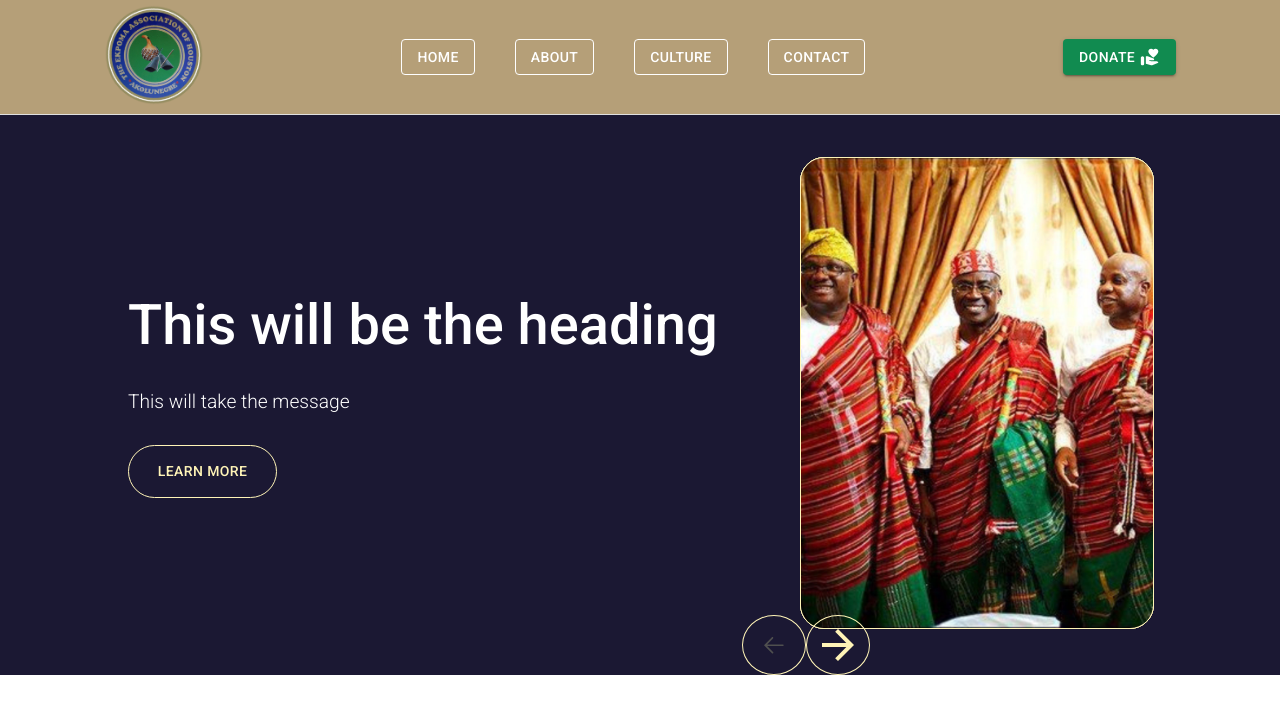
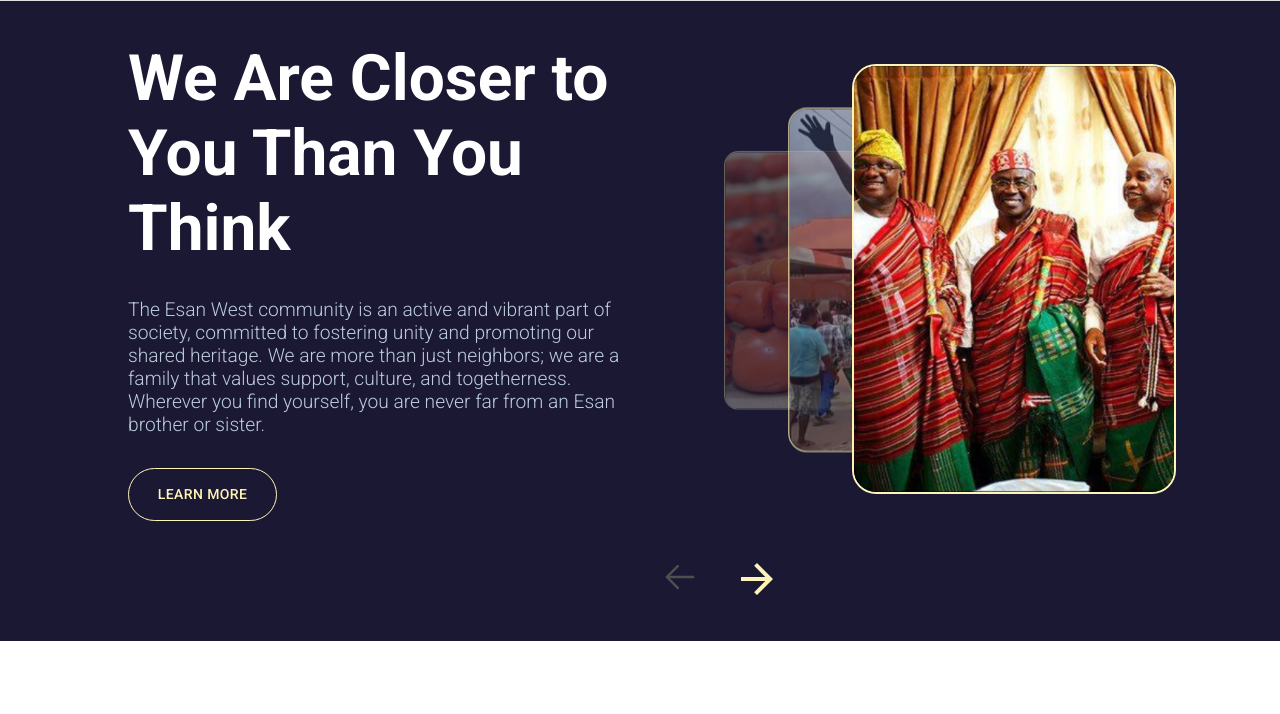
Before and after one commit to blessedjoe2000/ekpomaassociation, a Next.js app: page / in a window 1280 px wide. Shown: the top 714 px of the page. Built offline with nearby package versions, Linux system fonts and the light colour scheme.

Commit message:
carousal completed

```diff
--- a/app/globals.css
+++ b/app/globals.css
@@ -6,6 +6,14 @@
 body {
   margin: 0;
   font-family: "Roboto", sans-serif;
+}
+
+h1,
+h2,
+h3,
+p {
+  margin: 0;
+  padding: 0;
 }
 
 nav {
@@ -20,11 +28,34 @@ a {
   text-decoration: none;
 }
 
+.carousal-first-img {
+  z-index: 2;
+  width: 20rem;
+  height: auto;
+  position: absolute;
+}
+.carousal-second-img {
+  z-index: 1;
+  width: 20rem;
+  height: auto;
+  position: absolute;
+}
+.carousal-third-img {
+  z-index: 0;
+  width: 20rem;
+  height: auto;
+  position: absolute;
+}
+
 .firstImg,
 .secondImg,
 .thirdImg {
   border-radius: 1.5rem;
-  border: 1px solid #fff4b7;
-  width: 22rem;
+  border: 2px solid #fff4b7;
+  width: 20rem;
   height: auto;
 }
+
+.disabled-img {
+  margin: 5px 20px 5px 5px;
+}
--- a/app/layout.js
+++ b/app/layout.js
@@ -1,6 +1,5 @@
 import Navbar from "@/components/Navbar";
 import "./globals.css";
-import Script from "next/script";
 
 export const metadata = {
   title: "Ekpoma Association of Houston",
@@ -12,7 +11,7 @@ export default function RootLayout({ children }) {
   return (
     <html lang="en">
       <body>
-        <Navbar />
+        {/* <Navbar /> */}
         {children}
       </body>
     </html>
--- a/components/Carousal/index.jsx
+++ b/components/Carousal/index.jsx
@@ -1,6 +1,8 @@
 "use client";
 
 import { Box } from "@mui/system";
+import { easeInOut, motion } from "framer-motion";
+import { useState } from "react";
 import imageOne from "../../public/images/carousal/eahimage1.jpg";
 import imageTwo from "../../public/images/carousal/eahimage2.jpg";
 import imageThree from "../../public/images/carousal/eahimage3.jpg";
@@ -23,57 +25,157 @@ import {
   CarousalThirdImage,
   CarousalTitleContainer,
 } from "./styles";
+import Link from "next/link";
 
 export default function Carousal() {
+  const [activeIndex, setActiveIndex] = useState(0);
+  const [transitionDirection, setTransitionDirection] = useState("next");
+
+  const handleNextClick = () => {
+    setTransitionDirection("next");
+    setActiveIndex((prevIndex) =>
+      prevIndex === 2 ? prevIndex : prevIndex + 1
+    );
+  };
+
+  const handlePreviousClick = () => {
+    setTransitionDirection("previous");
+    setActiveIndex((prevIndex) =>
+      prevIndex === 0 ? prevIndex : prevIndex - 1
+    );
+  };
+
+  const carousalContent = [
+    {
+      title: "We Are Closer to You Than You Think",
+      description:
+        "The Esan West community is an active and vibrant part of society, committed to fostering unity and promoting our shared heritage. We are more than just neighbors; we are a family that values support, culture, and togetherness. Wherever you find yourself, you are never far from an Esan brother or sister.",
+      link: "/",
+    },
+    {
+      title: "Honoring an Icon: Ambrose Alli",
+      description:
+        "Prof. Ambrose Alli, a revered son of Esan West, was a trailblazing leader and the first civilian governor of the old Bendel State. His tireless efforts in expanding access to education, healthcare, and infrastructure have left an indelible mark on our history. We proudly carry on his legacy by advocating for progress and excellence.",
+      link: "/",
+    },
+    {
+      title: "Celebrating Esan Tradition and Culture",
+      description:
+        "Our traditions define us, and we take pride in preserving the rich culture of Esan. From colorful festivals like the Ihuan and Ekaba to our unique language and storytelling, we are dedicated to keeping our heritage alive. Through our gatherings, we ensure that the beauty of Esan culture thrives, connecting past, present, and future generations.",
+      link: "/",
+    },
+  ];
+
+  const textVariants = {
+    hidden: {
+      opacity: 0,
+      x: transitionDirection === "next" ? 100 : -100,
+      transition: { duration: "0.5", ease: "easeInOut" },
+    },
+
+    visible: {
+      opacity: 1,
+      x: 0,
+      transition: { duration: "0.5", ease: "easeInOut" },
+    },
+  };
+
+  const textContainerVariant = {
+    hidden: {},
+    visible: { transition: { staggerChildren: 0.1 } },
+  };
   return (
     <CarousalContainer>
-      <CarousalContentContainer>
+      <motion.div
+        className="carousalContentContainer"
+        key={activeIndex}
+        variants={textContainerVariant}
+        initial="hidden"
+        animate="visible"
+      >
         <CarousalTitleContainer>
-          <Box>This will be the heading</Box>
+          <motion.h1 variants={textVariants}>
+            {carousalContent[activeIndex].title}
+          </motion.h1>
         </CarousalTitleContainer>
         <CarousalParagraph>
-          <Box>This will take the message</Box>
+          <motion.p variants={textVariants}>
+            {carousalContent[activeIndex].description}
+          </motion.p>
         </CarousalParagraph>
-        <CarousalButton>
-          <Box>Learn More</Box>
-        </CarousalButton>
-      </CarousalContentContainer>
+        <Link href={`${carousalContent[activeIndex].link}`}>
+          <CarousalButton>Learn More</CarousalButton>
+        </Link>
+      </motion.div>
       <CarousalImagesContainer>
-        <CarousalFirstImage>
+        <motion.div
+          className="carousal-first-img"
+          animate={{
+            opacity: activeIndex === 0 ? 1 : 0,
+            x: activeIndex === 0 ? "0px" : "96px",
+            scale: activeIndex === 0 ? 1 : 1.2,
+          }}
+          transition={{ duration: 0.5, delay: 0, ease: "easeInOut" }}
+        >
           <Image className="firstImg" src={imageOne} alt="men wearing igbulu" />
-        </CarousalFirstImage>
-        <CarousalSecondImage>
-          <Image
-            className="secondImg"
-            src={imageTwo}
-            alt="Ambrose Alli"
-            width={300}
-          />
-        </CarousalSecondImage>
-        <CarousalThirdImage>
+        </motion.div>
+        <motion.div
+          className="carousal-second-img"
+          animate={{
+            opacity: activeIndex === 0 ? 0.66 : activeIndex === 1 ? 1 : 0,
+            x: activeIndex === 0 ? "-96px" : activeIndex === 1 ? "0px" : "96px",
+            scale: activeIndex === 0 ? 0.8 : activeIndex === 1 ? 1 : 1.2,
+          }}
+          transition={{ duration: 0.5, delay: 0, ease: "easeInOut" }}
+        >
+          <Image className="secondImg" src={imageTwo} alt="Ambrose Alli" />
+        </motion.div>
+        <motion.div
+          className="carousal-third-img"
+          animate={{
+            opacity: activeIndex === 0 ? 0.33 : activeIndex === 1 ? 0.66 : 1,
+            x: activeIndex === 0 ? "-192px" : activeIndex === 1 ? "-96px" : 0,
+            scale: activeIndex === 0 ? 0.6 : activeIndex === 1 ? 0.8 : 1,
+          }}
+          transition={{ duration: 0.5, delay: 0, ease: "easeInOut" }}
+        >
           <Image
             className="thirdImg"
             src={imageThree}
             alt="traditional beads"
-            width={300}
           />
-        </CarousalThirdImage>
+        </motion.div>
         <CarousalControls>
+          <div onClick={handlePreviousClick}>
+            {activeIndex === 0 ? (
+              <Image src={prevDisabled} alt="previous button" width={30} className="disabled-img"/>
+            ) : (
               <CarousalPrevButton>
-            <Image src={prevDisabled} alt="previous button" width={20} />
+                <ArrowBackIcon
+                  sx={{
+                    color: "#FFF4B7",
+                    fontSize: "3rem",
+                    transition: "color 0.15s ease",
+                  }}
+                />
               </CarousalPrevButton>
+            )}
+          </div>
+          <div onClick={handleNextClick}>
+            {activeIndex === 2 ? (
+              <Image src={nextDisabled} alt="previous button" width={30} className="disabled-img"/>
+            ) : (
               <CarousalNextButton>
                 <ArrowForwardIcon
                   sx={{
                     color: "#FFF4B7",
                     fontSize: "3rem",
                     transition: "color 0.15s ease",
-                "&:hover": {
-                  color: "#118B50",
-                },
                   }}
                 />
               </CarousalNextButton>
+            )}
+          </div>
         </CarousalControls>
       </CarousalImagesContainer>
     </CarousalContainer>
--- a/components/Carousal/styles.js
+++ b/components/Carousal/styles.js
@@ -1,17 +1,22 @@
 import { Button } from "@mui/material";
 import { Box, styled } from "@mui/system";
+
 export const CarousalContainer = styled(Box)`
   background-color: #1b1833;
   color: #fff;
-  padding: 2rem;
   display: grid;
-  grid-template-columns: 60% 40%;
+  grid-template-columns: 50% 50%;
   grid-template-rows: 100%;
   align-items: center;
   justify-content: space-between;
-  padding: 0 10vw;
+  gap: 20px;
+  padding: 0 10vw 5rem 10vw;
 
   @media (max-width: 768px) {
+    grid-template-columns: 100%;
+    grid-template-rows: 1fr 1fr;
+    padding: 0 5vw 5rem 5vw;
+    height: 100vh;
   }
 `;
 
@@ -21,19 +26,24 @@ export const CarousalContentContainer = styled(Box)`
 `;
 
 export const CarousalTitleContainer = styled(Box)`
-  font-size: 3.5rem;
+  font-size: 2rem;
   font-weight: 500;
 
   @media (max-width: 768px) {
-    font-size: 2rem;
+    font-size: 1.2rem;
   }
 `;
 
-export const CarousalParagraph = styled(Box)({
-  fontSize: "1.2rem",
-  fontWeight: "200",
-  padding: "2rem 0",
-});
+export const CarousalParagraph = styled(Box)`
+  font-size: 1.2rem;
+  font-weight: 200;
+  padding: 2rem 0;
+  color: #bcccdc;
+
+  @media (max-width: 768px) {
+    font-size: 1rem;
+  }
+`;
 
 export const CarousalButton = styled(Button)({
   display: "flex",
@@ -63,41 +73,25 @@ export const CarousalImagesContainer = styled(Box)`
   }
 `;
 
-export const CarousalFirstImage = styled(Box)`
-  z-index: 2;
-  width: 22rem;
-  height: auto;
-  position: absolute;
-`;
-export const CarousalSecondImage = styled(Box)`
-  z-index: 1;
-  width: 22rem;
-  height: auto;
-  position: absolute;
-`;
-export const CarousalThirdImage = styled(Box)`
-  z-index: 0;
-  width: 22rem;
-  height: auto;
-  position: absolute;
-`;
 export const CarousalControls = styled(Box)`
   display: flex;
   justify-content: space-between;
+  align-items: center;
+  gap: 10px;
   position: absolute;
   z-index: 3;
   left: 0;
   bottom: 0;
+  transform: translateY(3rem);
   @media (max-width: 768px) {
   }
 `;
 export const CarousalPrevButton = styled(Button)`
   border-radius: 100%;
   padding: 5px;
-  border: 1px solid #fff4b7;
-
+  border: 1px solid transparent;
   &:hover {
-    border: 1px solid #118b50;
+    border: 1px solid #fff4b7;
   }
 
   @media (max-width: 768px) {
@@ -106,11 +100,11 @@ export const CarousalPrevButton = styled(Button)`
 export const CarousalNextButton = styled(Button)`
   border-radius: 100%;
   padding: 5px;
-  border: 1px solid #fff4b7;
+  border: 1px solid transparent;
   transition: "background-color 0.15s ease, color 0.15s ease";
 
   &:hover {
-    border: 1px solid #118b50;
+    border: 1px solid #fff4b7;
   }
   @media (max-width: 768px) {
   }
```
Lines whose indentation alone changed are shown as unchanged.
